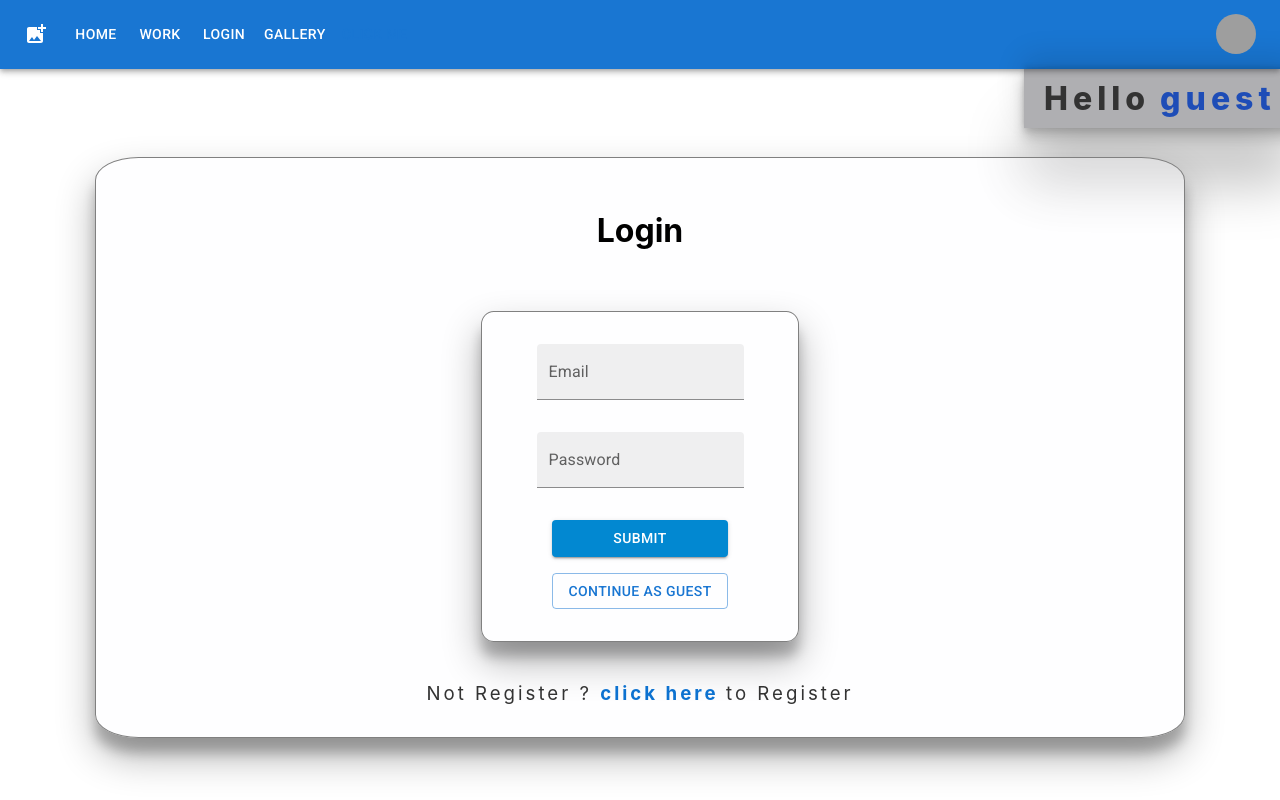
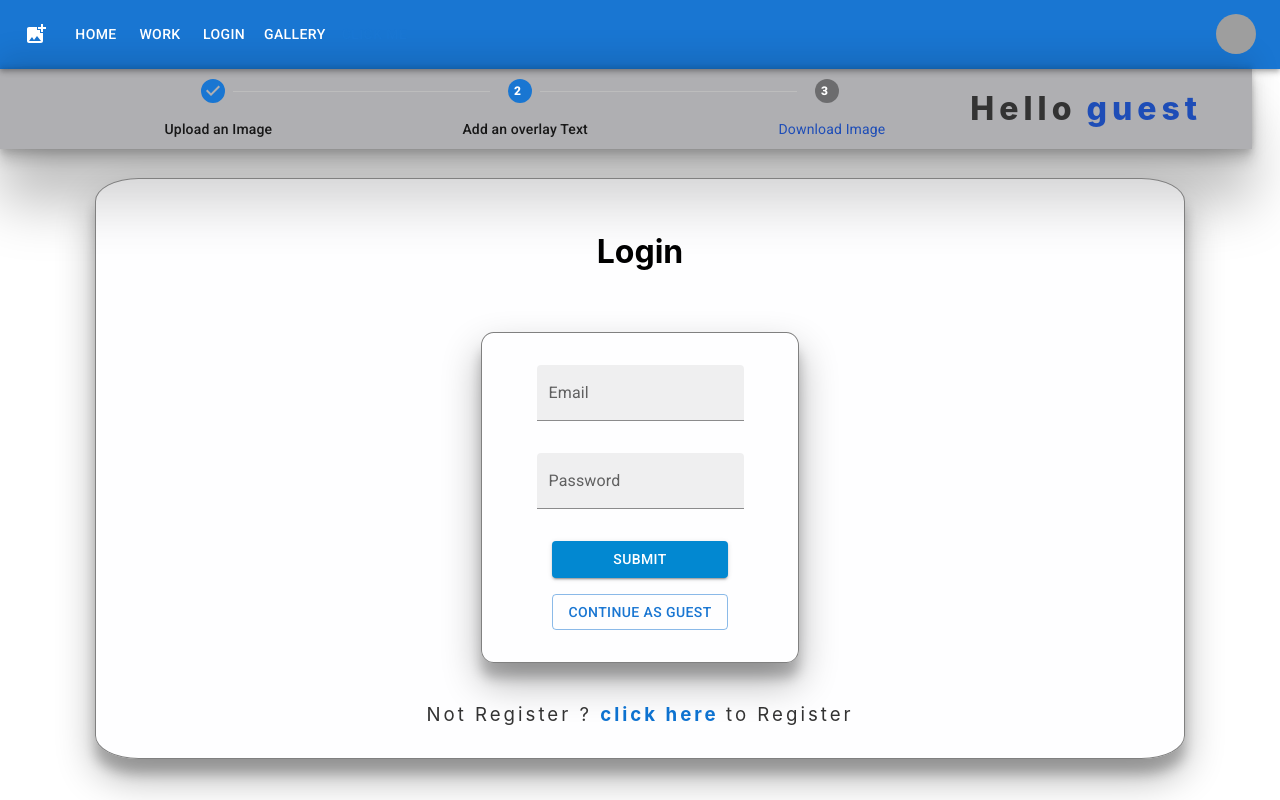
Before and after one commit to dankarger/merger, a React (Create React App) app in the folder client/: page /login in a window 1280 px wide. Built offline with nearby package versions, Linux system fonts and the light colour scheme; grey boxes are pictures that could not be loaded.

Commit message:
add top menu

```diff
--- a/client/src/App.js
+++ b/client/src/App.js
@@ -8,7 +8,7 @@ import {BrowserRouter, Route, Routes} from "react-router-dom";
 import LoginPage from "./pages/LoginPage";
 import RegisterPage from "./pages/RegisterPage";
 import {GreetingStyled} from "./styles/Greeting.styled";
-
+import TopMenuBar from "./TopMenuBar/TopMenuBar";
 
 export const UserContext = React.createContext({name:'guest',email:'guest',password:'guest',_id:"620191159f3c315c33ae4d44"});
 
@@ -22,9 +22,12 @@ function App() {
         <UserContext.Provider value={[currentUser, setCurrentUser]}>
         <BrowserRouter>
             <NavBar />
+
             <GreetingStyled>
+                <TopMenuBar/>
               Hello <span> {currentUser.name}</span>
             </GreetingStyled>
+
 
             <Routes>
                 <Route path='/home'  element={<HomePage />} />
--- /dev/null
+++ b/client/src/TopMenuBar/TopMenuBar.jsx
@@ -0,0 +1,25 @@
+import * as React from 'react';
+import Box from '@mui/material/Box';
+import Stepper from '@mui/material/Stepper';
+import Step from '@mui/material/Step';
+import StepLabel from '@mui/material/StepLabel';
+
+const steps = [
+    'Upload an Image',
+    'Add an overlay Text',
+    'Download Image',
+];
+
+export default function TopMenuBar() {
+    return (
+        <Box sx={{ width: '100%' }}>
+            <Stepper activeStep={1} alternativeLabel>
+                {steps.map((label) => (
+                    <Step key={label}>
+                        <StepLabel>{label}</StepLabel>
+                    </Step>
+                ))}
+            </Stepper>
+        </Box>
+    );
+}
--- a/client/src/components/UploadImage/UploadImage.jsx
+++ b/client/src/components/UploadImage/UploadImage.jsx
@@ -96,10 +96,6 @@ export default function UploadImages({overlay,setBackgroundImage,onMouseMove,upl
 
                </DownloadButtonStyled
                >
-                {/*<button onClick={download}>Download Image</button>*/}
-
-
-                {/*<div onClick={handleMergeButton}>cllick</div>*/}
             </UploadImageFormStyled>
 
 
--- a/client/src/pages/WorkSpace.jsx
+++ b/client/src/pages/WorkSpace.jsx
@@ -230,7 +230,6 @@ const WorkSpace =()=> {
                                                 imageTitle={imageTile}
 
             /> }
-            <a href={downloadLink.current} download>link</a>
         </WorkPageStyled>
 
 
--- a/client/src/styles/Greeting.styled.js
+++ b/client/src/styles/Greeting.styled.js
@@ -2,18 +2,19 @@ import styled from "styled-components";
 import {motion} from 'framer-motion'
 
 export const GreetingStyled = styled(motion.div) `
-  width: fit-content;
+  width: 90%;
   font-size: calc(1rem + 2vmin);
   letter-spacing: 5px;
   font-weight: 800;
   display: flex;
-  justify-content: right;
+  //justify-content: right;
   align-items: center;
-  margin-left: 80%;
+  //margin-left: 80%;
   color: #333333;
   background: rgba(28, 28, 35, 0.35);
-  padding: 10px 20px;
-  box-shadow: rgba(0, 0, 0, 0.25) 0px 54px 55px, rgba(0, 0, 0, 0.12) 0px -12px 30px, rgba(0, 0, 0, 0.12) 0px 4px 6px, rgba(0, 0, 0, 0.17) 0px 12px 13px, rgba(0, 0, 0, 0.09) 0px -3px 5px;  span {
+  padding: 10px 50px;
+  box-shadow: rgba(0, 0, 0, 0.25) 0px 54px 55px, rgba(0, 0, 0, 0.12) 0px -12px 30px, rgba(0, 0, 0, 0.12) 0px 4px 6px, rgba(0, 0, 0, 0.17) 0px 12px 13px, rgba(0, 0, 0, 0.09) 0px -3px 5px;
+  span {
     margin-left: 10px;
     color: #1e4db7;
     //text-shadow: 1px 1px 1px #333333;
```
